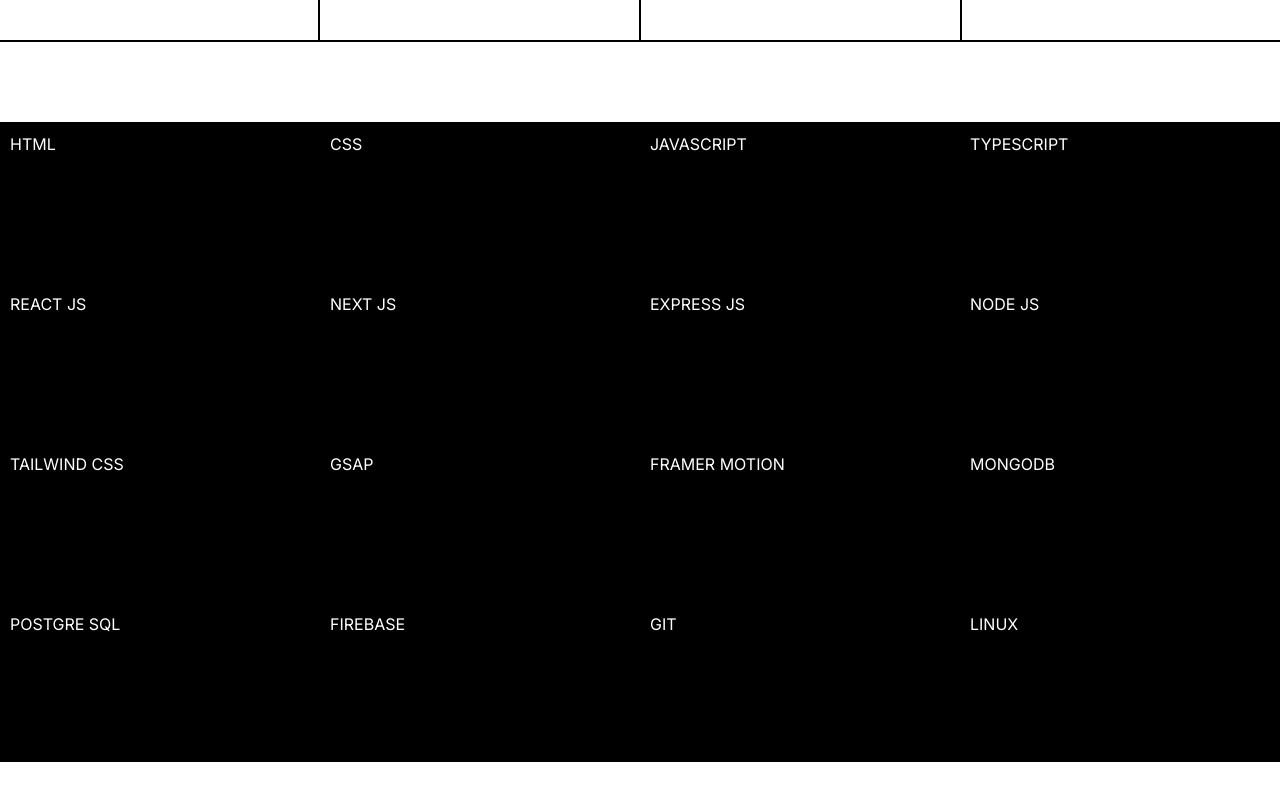
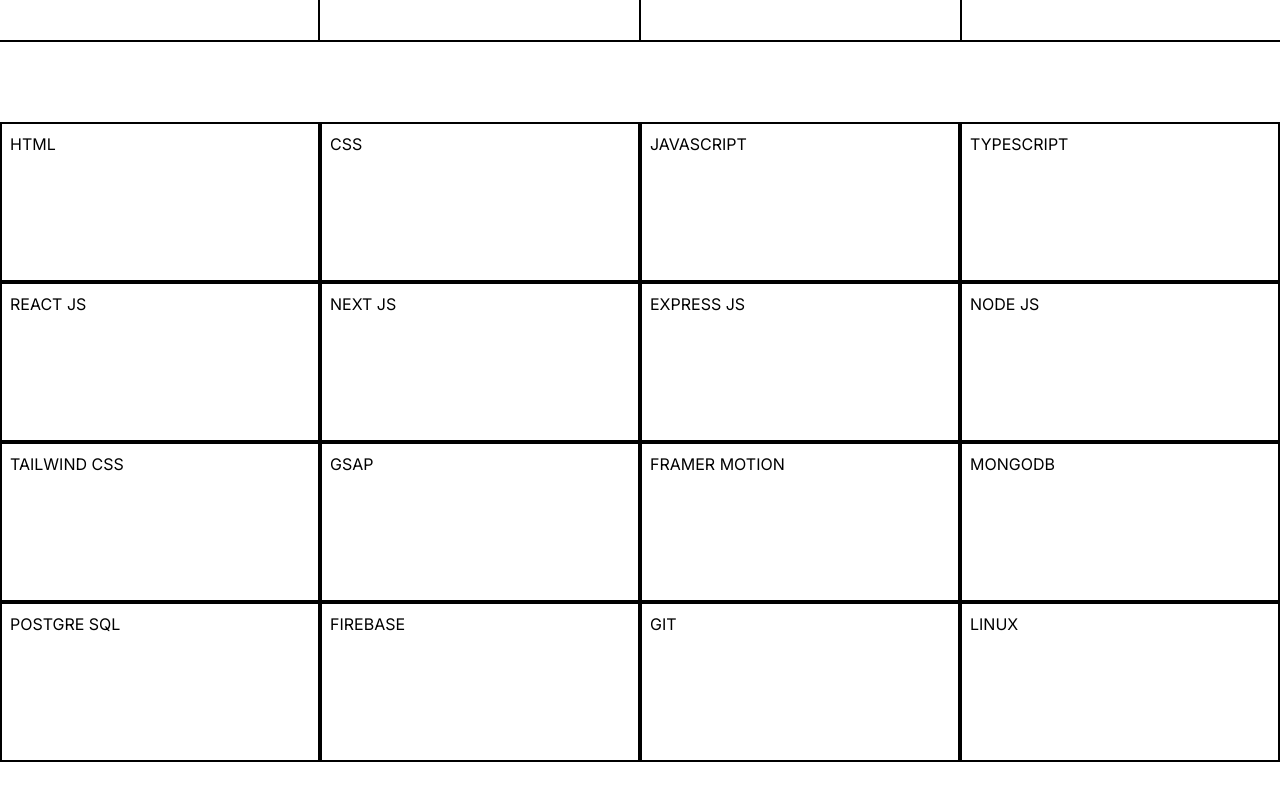
Before and after one commit to HrishikShaji/portfolio-four, a Next.js app: page / in a window 1280 px wide. Shown: the part 1638-2438 px from the top of the page. Built offline with nearby package versions, Linux system fonts and the light colour scheme.

Commit message:
skill animation okay

```diff
--- a/app/components/Skill.tsx
+++ b/app/components/Skill.tsx
@@ -16,23 +16,19 @@
 	useGSAP(() => {
 		if (overlayRef.current && titleRef.current && containerRef.current) {
 			const animateOverlay = () => {
-				gsap.fromTo(
-					overlayRef.current,
-					{
-						scaleY: 0,
-						transformOrigin: "bottom",
-					},
-					{
-						scaleY: 1,
-						duration: 1,
-					},
-				);
+				gsap.set(overlayRef.current, {
+					display: "block",
+					yPercent: 100,
+				});
+				gsap.to(overlayRef.current, {
+					yPercent: 0,
+					duration: 1,
+				});
 			};
 			const exitAnimation = () => {
 				gsap.to(overlayRef.current, {
-					scaleY: 0,
+					yPercent: 100,
 					duration: 1,
-					transformOrigin: "bottom",
 				});
 			};
 
@@ -41,12 +37,17 @@
 		}
 	}, {});
 	return (
-		<div ref={containerRef} className="border-2 relative p-2 h-40 border-black">
+		<div
+			ref={containerRef}
+			className="overflow-hidden border-2 border-black relative p-2 h-40"
+		>
 			<div
 				ref={overlayRef}
-				className="w-full h-full absolute  top-0 left-0  bg-white mix-blend-difference"
+				className="w-full h-full hidden  absolute z-40  top-0 left-0  bg-white mix-blend-difference"
 			></div>
-			<h1 ref={titleRef}>{item}</h1>
+			<h1 ref={titleRef} className="">
+				{item}
+			</h1>
 		</div>
 	);
 };
```
